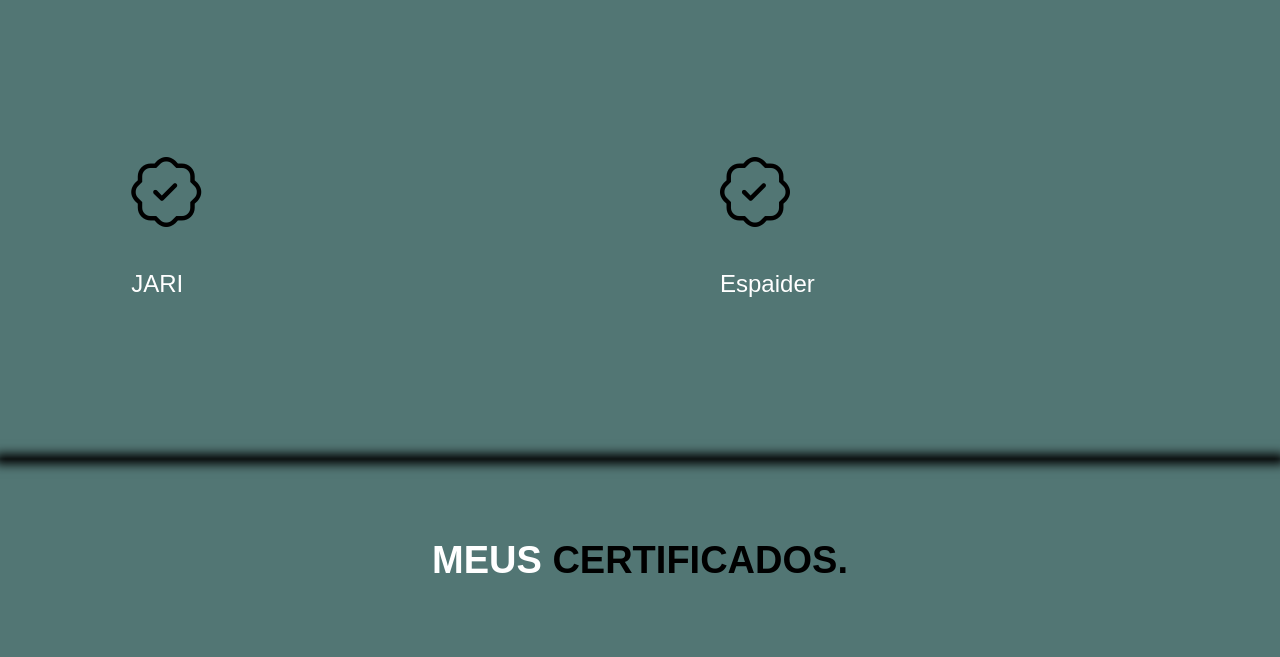
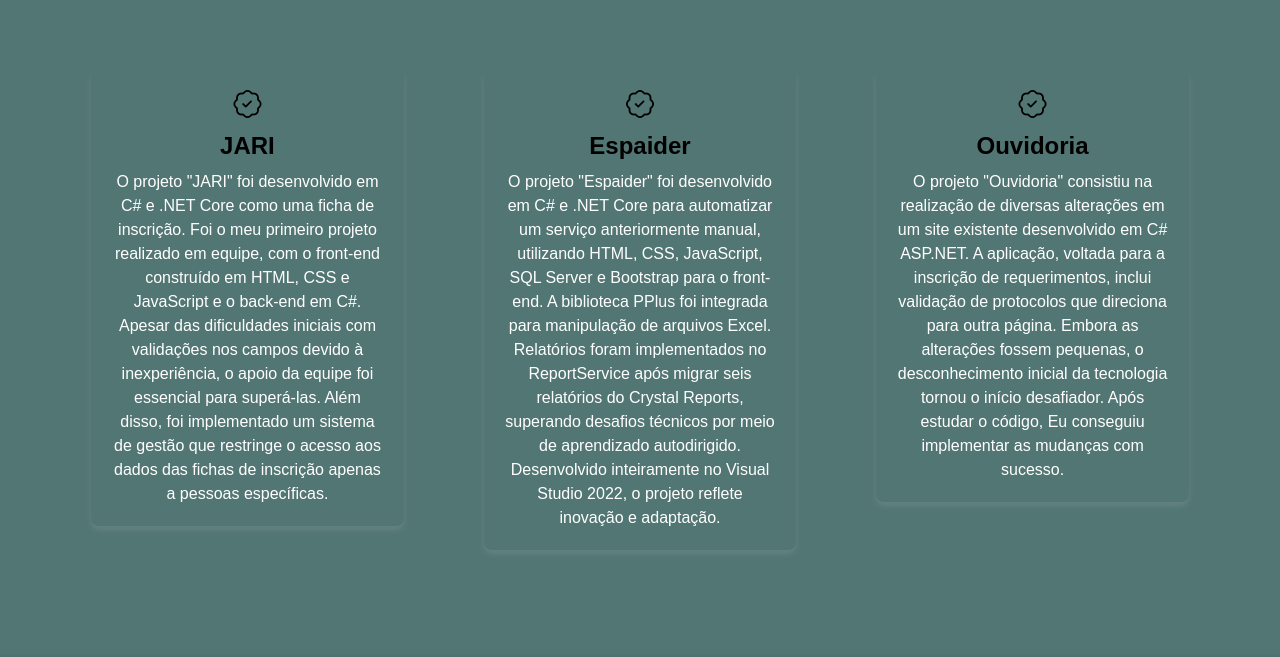
Before and after one commit to GuilhermeMoreira0/guilhermemoreira.github.io, a plain HTML site: page index.html in a window 1280 px wide. Shown: the part 705-1362 px from the top of the page. Drawn offline with nearby package versions, Linux system fonts and the light colour scheme.

Commit message:
alterações

```diff
--- a/index.html
+++ b/index.html
@@ -67,21 +67,40 @@
             <h2 class="titulo">MEU <span>PORTFÓLIO</span></h2>
             <div class="flex">
 
-                <a onclick="window.location.href='Jari.html'">
-                    <div class="especialidadesbox">
+                <a href="#" class="projeto-link">
+                    <div class="especialidades-box">
                         <i class="bi bi-patch-check"></i>
-                        <br><br>
-                        <span class="span2">JARI</span>
-                    </div><!--especialidades-box-certificado-->
+                        <h3 class="projeto-titulo">JARI</h3>
+                        <p class="projeto-descricao">
+                            O projeto "JARI" foi desenvolvido em C# e .NET Core como uma ficha de inscrição. Foi o meu primeiro projeto realizado em equipe, com o front-end construído em HTML, CSS e JavaScript e o back-end em C#.
+                            Apesar das dificuldades iniciais com validações nos campos devido à inexperiência, o apoio da equipe foi essencial para superá-las.
+                            Além disso, foi implementado um sistema de gestão que restringe o acesso aos dados das fichas de inscrição apenas a pessoas específicas.
+                        </p>
+                    </div>
                 </a>
-                <a onclick="window.location.href='Espaider.html'">
-                    <div class="especialidadesbox">
+                <a href="#" class="projeto-link">
+                    <div class="especialidades-box">
                         <i class="bi bi-patch-check"></i>
-                        <br>
-                        <br>
-                        <span class="span2">Espaider</span>
-                    </div><!--especialidades-box-certificado-->
+                        <h3 class="projeto-titulo">Espaider</h3>
+                        <p class="projeto-descricao">
+                            O projeto "Espaider" foi desenvolvido em C# e .NET Core para automatizar um serviço anteriormente manual, utilizando HTML, CSS, JavaScript, SQL Server e Bootstrap para o front-end.
+                            A biblioteca PPlus foi integrada para manipulação de arquivos Excel. Relatórios foram implementados no ReportService após migrar seis relatórios do Crystal Reports,
+                            superando desafios técnicos por meio de aprendizado autodirigido. Desenvolvido inteiramente no Visual Studio 2022, o projeto reflete inovação e adaptação.
+                        </p>
+                    </div>
                 </a>
+                <a href="#" class="projeto-link">
+                    <div class="especialidades-box">
+                        <i class="bi bi-patch-check"></i>
+                        <h3 class="projeto-titulo">Ouvidoria</h3>
+                        <p class="projeto-descricao">
+                            O projeto "Ouvidoria" consistiu na realização de diversas alterações em um site existente desenvolvido em C# ASP.NET. A aplicação, voltada para a inscrição de requerimentos,
+                             inclui validação de protocolos que direciona para outra página.
+                            Embora as alterações fossem pequenas, o desconhecimento inicial da tecnologia tornou o início desafiador. Após estudar o código, Eu conseguiu implementar as mudanças com sucesso.
+                        </p>
+                    </div>
+                </a>
+
 
 
 
@@ -159,22 +178,11 @@
                 <div class="txt-sobre">
                     <h2 id="sobre">MUITO PRAZER, <span>SOU O GUILHERME MOREIRA</span></h2>
                      <br>
-                    <p> Tenho 21 anos, estou no último ano da faculdade de ADS (Analise e desenvolvimento de sistemas)
-                        Atualmente sou estagiário na CET como desenvolvedor web.
-                    </p>
-                        <br>
-                    <p> <strong>Competências:</strong> </p>
-                        <br>
-                    <p>C#, .NET, ASP.NET, HTML, CSS, JAVASCRIPT, GIT, SQL, REPORT SERVICE.
+                    <p> Sou Desenvolvedor Back-End com experiência no desenvolvimento e consumo de APIs utilizando C# e .NET. Tenho sólida prática com comandos Git para controle de versão e no gerenciamento de bancos de dados SQL Server, incluindo a criação e manipulação de estruturas e dados.
+
+                        Possuo habilidades em tecnologias como HTML, CSS, JavaScript e Report Service, que complementam meu trabalho no desenvolvimento de soluções robustas e eficientes.
                     </p>
                     <br/>
-                    <p>
-                        <strong>Conhecimentos :</strong>
-                    </p>
-                    <br/>
-                    <p>
-                        Azure, PowerBI, Exel
-                    </p>
                 </div><!--txt-sobre-->
             </div><!--flex-->
         </div><!--interface-->
--- a/style.css
+++ b/style.css
@@ -436,6 +436,39 @@ section.portfolio2 .flex{
     opacity: 1;
 }
 
+.projeto-link {
+    text-decoration: none;
+    color: inherit;
+}
+
+.especialidades-box {
+    padding: 20px;
+    background-color: #527674;
+    border-radius: 8px;
+    text-align: center;
+    box-shadow: 0 4px 6px rgba(255, 255, 255, 0.1);
+    transition: transform 0.3s, box-shadow 0.3s;
+}
+
+.especialidades-box:hover {
+    transform: translateY(-5px);
+    box-shadow: 0 8px 12px rgba(0, 0, 0, 0.15);
+}
+
+.projeto-titulo {
+    font-size: 24px;
+    font-weight: bold;
+    margin: 10px 0;
+}
+
+.projeto-descricao {
+    font-size: 16px;
+    line-height: 1.5;
+    color: #ffffff;
+}
+
+
+
 @media screen and (max-width: 1020px) {
     /*CLASSES GERAIS */
     .flex{
```
